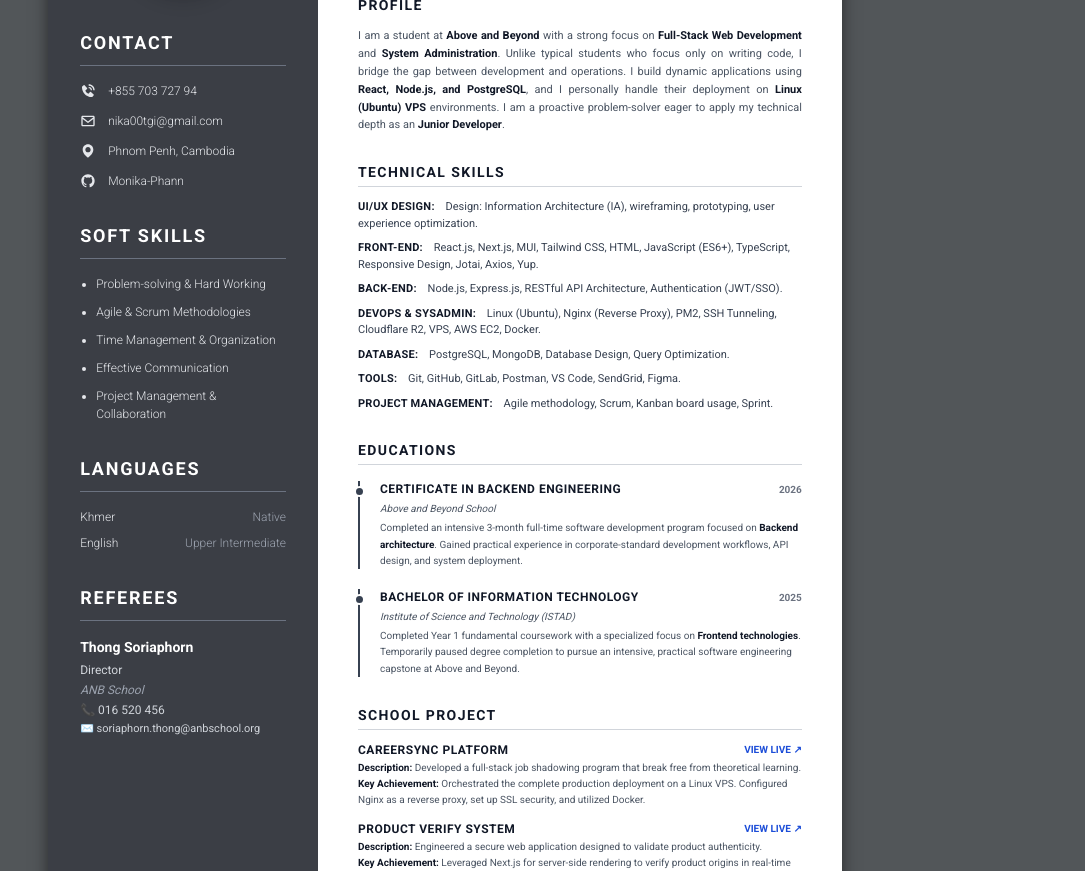
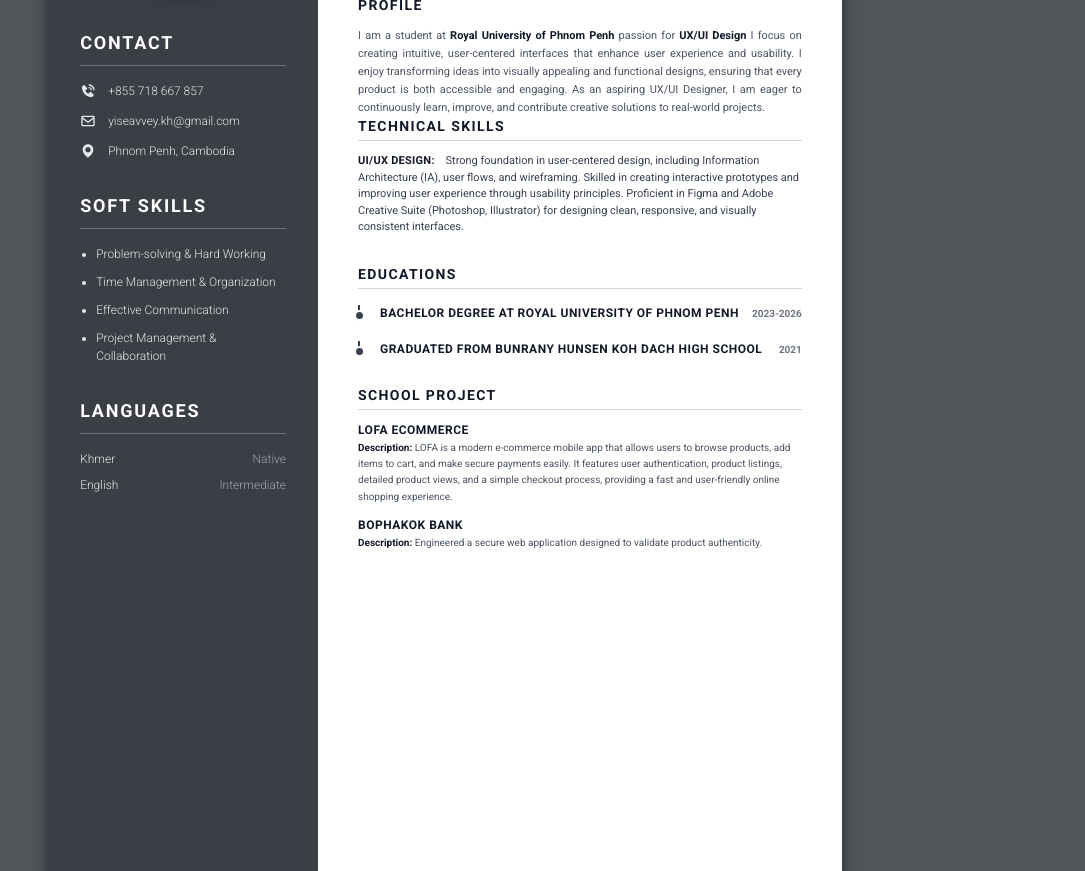
Before and after one commit to Monika-Phann/Personal-informaton, a website: page index.html in a window 1280 px wide. Shown: the part 199-1070 px from the top of the page, without its empty margins (195-1280 px from the left). Drawn offline with nearby package versions, Linux system fonts and the light colour scheme.

Commit message:
Seavvey informatin

```diff
--- a/index.html
+++ b/index.html
@@ -3,7 +3,7 @@
 <head>
     <meta charset="UTF-8">
     <meta name="viewport" content="width=device-width, initial-scale=1.0">
-    <title>PHANN MONIKA - Resume</title>
+    <title>YI SEAVVEY - Resume</title>
     <script src="https://cdn.tailwindcss.com"></script>
     <link href="https://fonts.googleapis.com/css2?family=Roboto:wght@300;400;500;700;900&display=swap" rel="stylesheet">
 
@@ -85,20 +85,17 @@
                 <div class="space-y-3 text-[12px] font-light text-gray-200">
                     <div class="flex items-center gap-3">
                         <svg class="w-4 h-4" fill="currentColor" viewBox="0 0 24 24"><path d="M20 10.999h2C22 5.869 18.127 2 12.99 2v2C17.052 4 20 6.943 20 10.999z"/><path d="M13 8c2.103 0 3 .897 3 3h2c0-3.225-1.775-5-5-5v2zm3.422 5.443a1.001 1.001 0 0 0-1.391.043l-2.393 2.461c-.576-.11-1.734-.471-2.926-1.66-1.192-1.193-1.553-2.354-1.66-2.926l2.459-2.394a1 1 0 0 0 .043-1.391L6.859 3.513a1 1 0 0 0-1.391-.087l-2.17 1.861a1 1 0 0 0-.29.649c-.015.25-.301 6.172 4.291 10.766C11.305 20.707 16.323 21 17.705 21c.202 0 .326-.006.359-.008a1 1 0 0 0 .648-.291l1.86-2.171a1 1 0 0 0-.088-1.391l-4.064-3.696z"/></svg>
-                        <a href="tel:+85570372794" class="hover:text-white transition-colors">+855 703 727 94</a>
+                        <a href="tel:+85570372794" class="hover:text-white transition-colors">+855 718 667 857</a>
                     </div>
                     <div class="flex items-center gap-3">
                         <svg class="w-4 h-4" fill="currentColor" viewBox="0 0 24 24"><path d="M20 4H4c-1.103 0-2 .897-2 2v12c0 1.103.897 2 2 2h16c1.103 0 2-.897 2-2V6c0-1.103-.897-2-2-2zm0 2v.511l-8 6.223-8-6.222V6h16zM4 18V9.044l7.386 5.745a.994.994 0 0 0 1.228 0L20 9.044 20.002 18H4z"/></svg>
-                        <a href="mailto:nika00tgi@gmail.com" class="hover:text-white transition-colors break-all">nika00tgi@gmail.com</a>
+                        <a href="mailto:nika00tgi@gmail.com" class="hover:text-white transition-colors break-all">yiseavvey.kh@gmail.com</a>
                     </div>
                     <div class="flex items-center gap-3">
                         <svg class="w-4 h-4" fill="currentColor" viewBox="0 0 24 24"><path d="M12 2C7.589 2 4 5.589 4 9.995 3.971 16.44 11.696 21.784 12 22c0 0 8.029-5.56 8-12 0-4.411-3.589-8-8-8zm0 12c-2.21 0-4-1.79-4-4s1.79-4 4-4 4 1.79 4 4-1.79 4-4 4z"/></svg>
                         <span>Phnom Penh, Cambodia</span>
                     </div>
-                    <div class="flex items-center gap-3">
-                        <svg class="w-4 h-4" fill="currentColor" viewBox="0 0 24 24"><path d="M12 2C6.477 2 2 6.477 2 12c0 4.42 2.865 8.17 6.839 9.49.5.092.682-.217.682-.482 0-.237-.008-.866-.013-1.7-2.782.604-3.369-1.34-3.369-1.34-.454-1.156-1.11-1.464-1.11-1.464-.908-.62.069-.608.069-.608 1.003.07 1.531 1.03 1.531 1.03.892 1.529 2.341 1.087 2.91.832.092-.647.35-1.088.636-1.338-2.22-.253-4.555-1.11-4.555-4.943 0-1.091.39-1.984 1.029-2.683-.103-.253-.446-1.27.098-2.647 0 0 .84-.269 2.75 1.025A9.564 9.564 0 0 1 12 6.844c.85.004 1.705.115 2.504.337 1.909-1.294 2.747-1.025 2.747-1.025.546 1.377.203 2.394.1 2.647.64.699 1.028 1.592 1.028 2.683 0 3.842-2.339 4.687-4.566 4.935.359.309.678.919.678 1.852 0 1.336-.012 2.415-.012 2.743 0 .267.18.578.688.48C19.138 20.167 22 16.418 22 12c0-5.523-4.477-10-10-10z"/></svg>
-                        <a href="https://github.com/Monika-Phann" class="hover:text-white transition-colors">Monika-Phann</a>
-                    </div>
+
                 </div>
             </div>
 
@@ -106,7 +103,6 @@
                 <h3 class="text-lg font-bold tracking-widest uppercase border-b border-gray-500 pb-2">Soft Skills</h3>
                 <ul class="space-y-2.5 text-[12px] font-light text-gray-200 list-disc list-outside ml-4">
                     <li>Problem-solving & Hard Working</li>
-                    <li>Agile & Scrum Methodologies</li>
                     <li>Time Management & Organization</li>
                     <li>Effective Communication</li>
                     <li>Project Management & Collaboration</li>
@@ -122,67 +118,35 @@
                     </div>
                     <div class="flex justify-between">
                         <span>English</span>
-                        <span class="text-gray-400">Upper Intermediate</span>
+                        <span class="text-gray-400">Intermediate</span>
                     </div>
                 </div>
             </div>
 
-            <div class="space-y-4">
-                <h3 class="text-lg font-bold tracking-widest uppercase border-b border-gray-500 pb-2">Referees</h3>
-                <div class="text-[12px] text-gray-300 space-y-0.5">
-                    <p class="font-bold text-white text-sm mb-1">Thong Soriaphorn</p>
-                    <p>Director</p>
-                    <p class="italic text-gray-400">ANB School</p>
-                    <p class="mt-1">📞 016 520 456</p>
-                    <p class="break-all text-[11px]">✉️ soriaphorn.thong@anbschool.org</p>
-                </div>
-            </div>
+
         </aside>
 
         <main class="w-[66%] p-10 flex flex-col h-full text-gray-800">
 
             <header class="mb-6 border-b-2 border-gray-800 pb-6">
-                <h1 class="text-5xl font-black text-gray-900 tracking-wide uppercase leading-none mb-2">PHANN MONIKA</h1>
-                <p class="text-lg text-gray-600 tracking-[0.2em] font-medium uppercase">Full-Stack Developer</p>
+                <h1 class="text-5xl font-black text-gray-900 tracking-wide uppercase leading-none mb-2">YI SEAVVEY</h1>
+                <p class="text-lg text-gray-600 tracking-[0.2em] font-medium uppercase">UX/UI Designer</p>
             </header>
 
             <section class="mb-7">
                 <h2 class="text-sm font-bold text-gray-900 uppercase tracking-widest mb-3">PROFILE</h2>
                 <p class="text-[11px] leading-relaxed text-justify text-gray-600">
-                  I am a student at <strong class="text-gray-900">Above and Beyond</strong> with a strong focus on <strong class="text-gray-900">Full-Stack Web Development</strong> and <strong class="text-gray-900">System Administration</strong>. Unlike typical students who focus only on writing code, I bridge the gap between development and operations. I build dynamic applications using <strong class="text-gray-900">React, Node.js, and PostgreSQL</strong>, and I personally handle their deployment on <strong class="text-gray-900">Linux (Ubuntu) VPS</strong> environments. I am a proactive problem-solver eager to apply my technical depth as an <strong class="text-gray-900">Junior Developer</strong>. </p>
-            </section>
+                  I am a student at <strong class="text-gray-900">Royal University of Phnom Penh</strong> passion for <strong class="text-gray-900">UX/UI Design</strong> I focus on creating intuitive, user-centered interfaces that enhance user experience and usability. I enjoy transforming ideas into visually appealing and functional designs, ensuring that every product is both accessible and engaging. As an aspiring UX/UI Designer, I am eager to continuously learn, improve, and contribute creative solutions to real-world projects.
 
             <section class="mb-7">
                 <h2 class="text-sm font-bold text-gray-900 uppercase tracking-widest mb-3 border-b border-gray-300 pb-1">TECHNICAL SKILLS</h2>
                 <ul class="text-[11px] text-gray-700 space-y-2">
-                     <li>
-                        <strong class="text-gray-900 uppercase tracking-wide mr-2">UI/UX Design:</strong>
-                        Design: Information Architecture (IA), wireframing, prototyping, user experience optimization.
                     <li>
-                        <strong class="text-gray-900 uppercase tracking-wide mr-2">Front-End:</strong>
-                        React.js, Next.js, MUI, Tailwind CSS, HTML, JavaScript (ES6+), TypeScript, Responsive Design, Jotai, Axios, Yup.
-                    </li>
-                    <li>
-                        <strong class="text-gray-900 uppercase tracking-wide mr-2">Back-End:</strong>
-                        Node.js, Express.js, RESTful API Architecture, Authentication (JWT/SSO).
-                    </li>
-                    <li>
-                        <strong class="text-gray-900 uppercase tracking-wide mr-2">DevOps & SysAdmin:</strong>
-                        Linux (Ubuntu), Nginx (Reverse Proxy), PM2, SSH Tunneling, Cloudflare R2, VPS, AWS EC2, Docker.
-                    </li>
-                    <li>
-                        <strong class="text-gray-900 uppercase tracking-wide mr-2">Database:</strong>
-                        PostgreSQL, MongoDB, Database Design, Query Optimization.
-                    </li>
-                    <li>
-                        <strong class="text-gray-900 uppercase tracking-wide mr-2">Tools:</strong>
-                        Git, GitHub, GitLab, Postman, VS Code, SendGrid, Figma.
+                       <strong class="text-gray-900 uppercase tracking-wide mr-2">UI/UX Design:</strong>
+                         Strong foundation in user-centered design, including Information Architecture (IA), user flows, and wireframing. Skilled in creating interactive prototypes and improving user experience through usability principles. Proficient in Figma and Adobe Creative Suite (Photoshop, Illustrator) for designing clean, responsive, and visually consistent interfaces.
                     </li>
 
-                      <li>
-                        <strong class="text-gray-900 uppercase tracking-wide mr-2">Project Management:</strong>
-                        Agile methodology, Scrum, Kanban board usage, Sprint.
-                    </li>
+
                 </ul>
             </section>
 
@@ -193,25 +157,19 @@
                     <div class="timeline-container">
                         <div class="timeline-dot"></div>
                         <div class="flex justify-between items-baseline mb-1">
-                            <h3 class="text-xs font-bold text-gray-900 uppercase">Certificate in Backend Engineering</h3>
-                            <span class="text-[10px] font-bold text-gray-500">2026</span>
+                            <h3 class="text-xs font-bold text-gray-900 uppercase">Bachelor Degree at Royal University of Phnom Penh</h3>
+                            <span class="text-[10px] font-bold text-gray-500">2023-2026</span>
                         </div>
-                        <p class="text-[10px] italic text-gray-600 mb-1">Above and Beyond School</p>
-                        <p class="text-[10px] text-gray-600 leading-relaxed">
-                            Completed an intensive 3-month full-time software development program focused on <strong class="text-gray-900">Backend architecture</strong>. Gained practical experience in corporate-standard development workflows, API design, and system deployment.
-                        </p>
+
                     </div>
 
                     <div class="timeline-container">
                         <div class="timeline-dot"></div>
                         <div class="flex justify-between items-baseline mb-1">
-                            <h3 class="text-xs font-bold text-gray-900 uppercase">Bachelor of Information Technology</h3>
-                            <span class="text-[10px] font-bold text-gray-500">2025</span>
+                            <h3 class="text-xs font-bold text-gray-900 uppercase">Graduated from Bunrany Hunsen Koh Dach High School</h3>
+                            <span class="text-[10px] font-bold text-gray-500">2021</span>
                         </div>
-                        <p class="text-[10px] italic text-gray-600 mb-1">Institute of Science and Technology (ISTAD)</p>
-                        <p class="text-[10px] text-gray-600 leading-relaxed">
-                            Completed Year 1 fundamental coursework with a specialized focus on <strong class="text-gray-900">Frontend technologies</strong>. Temporarily paused degree completion to pursue an intensive, practical software engineering capstone at Above and Beyond.
-                        </p>
+
                     </div>
                 </div>
             </section>
@@ -221,23 +179,19 @@
                 <div class="space-y-3">
                     <div>
                         <div class="flex justify-between items-center mb-0.5">
-                            <h3 class="text-xs font-bold text-gray-900 uppercase">CareerSync Platform</h3>
-                            <a href="https://careersync-4be.ptascloud.online/" class="text-[10px] text-blue-700 hover:underline font-bold">VIEW LIVE ↗</a>
+                            <h3 class="text-xs font-bold text-gray-900 uppercase">LOFA Ecommerce</h3>
                         </div>
                         <p class="text-[10px] text-gray-600 leading-relaxed">
-                            <span class="text-gray-900 font-semibold">Description:</span> Developed a full-stack job shadowing program that break free from theoretical learning.<br>
-                            <span class="text-gray-900 font-semibold">Key Achievement:</span> Orchestrated the complete production deployment on a Linux VPS. Configured Nginx as a reverse proxy, set up SSL security, and utilized Docker.
+                            <span class="text-gray-900 font-semibold">Description:</span> LOFA is a modern e-commerce mobile app that allows users to browse products, add items to cart, and make secure payments easily. It features user authentication, product listings, detailed product views, and a simple checkout process, providing a fast and user-friendly online shopping experience.
                         </p>
                     </div>
 
                     <div>
                         <div class="flex justify-between items-center mb-0.5">
-                            <h3 class="text-xs font-bold text-gray-900 uppercase">Product Verify System</h3>
-                            <a href="https://istad-web-dev-i.vercel.app/" class="text-[10px] text-blue-700 hover:underline font-bold">VIEW LIVE ↗</a>
+                            <h3 class="text-xs font-bold text-gray-900 uppercase">Bophakok Bank</h3>
                         </div>
                         <p class="text-[10px] text-gray-600 leading-relaxed">
                             <span class="text-gray-900 font-semibold">Description:</span> Engineered a secure web application designed to validate product authenticity.<br>
-                            <span class="text-gray-900 font-semibold">Key Achievement:</span> Leveraged Next.js for server-side rendering to verify product origins in real-time via QR code scanning.
                         </p>
                     </div>
                 </div>
```
Also changed, not shown: src/profile.jpg.
